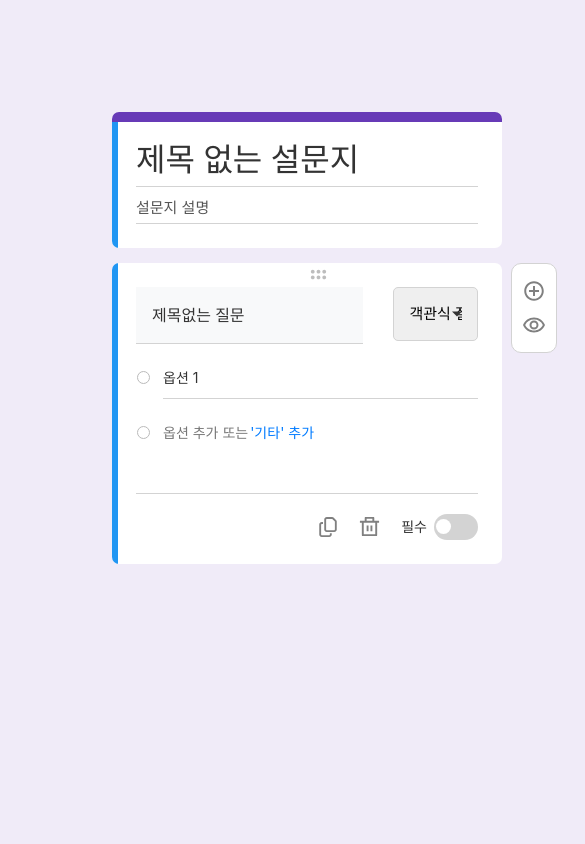
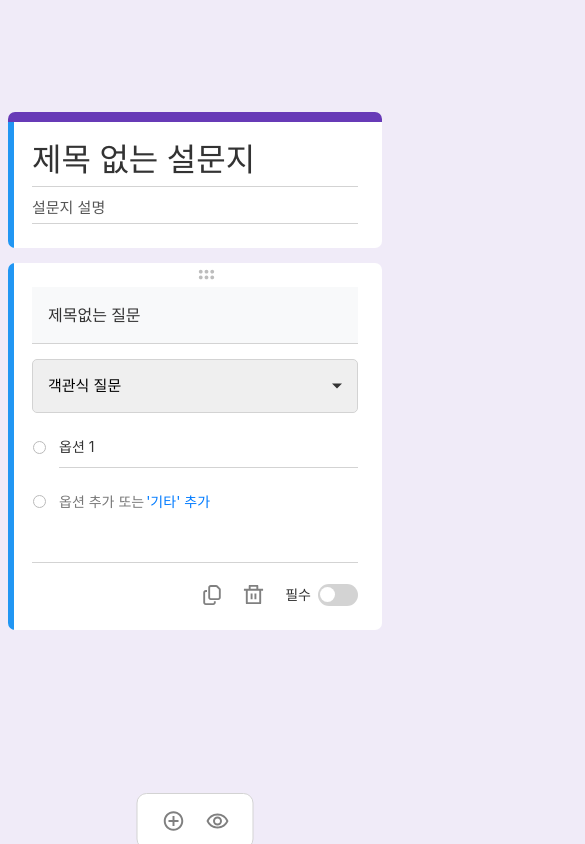
Before and after one commit to bruadarach/survey-app, a React (Vite) app: page / in a window 390 px wide. Shown: the top 844 px of the page, 585 px wide, since content can reach past the window. Built offline with nearby package versions, Linux system fonts and the light colour scheme.

Commit message:
design: add responsive design for FormContainer

```diff
--- a/src/components/form/FloatingButtons.tsx
+++ b/src/components/form/FloatingButtons.tsx
@@ -56,4 +56,16 @@ const Container = styled.div`
   padding: 15px 10px;
   gap: 10px;
   z-index: 9;
+
+  @media (max-width: 950px) {
+    position: fixed;
+    bottom: -5px;
+    left: 50%;
+    transform: translateX(-50%);
+    right: auto;
+    top: auto;
+    width: 30%;
+    flex-direction: row;
+    gap: 20px;
+  }
 `;
--- a/src/components/form/QuestionInputs.tsx
+++ b/src/components/form/QuestionInputs.tsx
@@ -67,4 +67,9 @@ const Container = styled.section`
   & > div:last-child {
     flex: 1;
   }
+
+  @media (max-width: 950px) {
+    flex-direction: column;
+    gap: 15px;
+  }
 `;
--- a/src/components/layout/Layout.tsx
+++ b/src/components/layout/Layout.tsx
@@ -7,11 +7,9 @@ const Layout = ({ children }: { children: React.ReactNode }) => {
 export default Layout;
 
 const Container = styled.div`
-  width: 100%;
-  height: 100%;
-  max-width: 768px;
+  max-width: 800px;
   margin: 0 auto;
-  padding: 7rem;
+  padding: 7rem 0.5rem;
   display: flex;
   flex-direction: column;
   justify-content: flex-start;
--- a/src/index.css
+++ b/src/index.css
@@ -13,6 +13,12 @@
   text-rendering: optimizeLegibility;
   -webkit-font-smoothing: antialiased;
   -moz-osx-font-smoothing: grayscale;
+}
+
+*,
+*::before,
+*::after {
+  box-sizing: inherit;
 }
 
 body {
```
